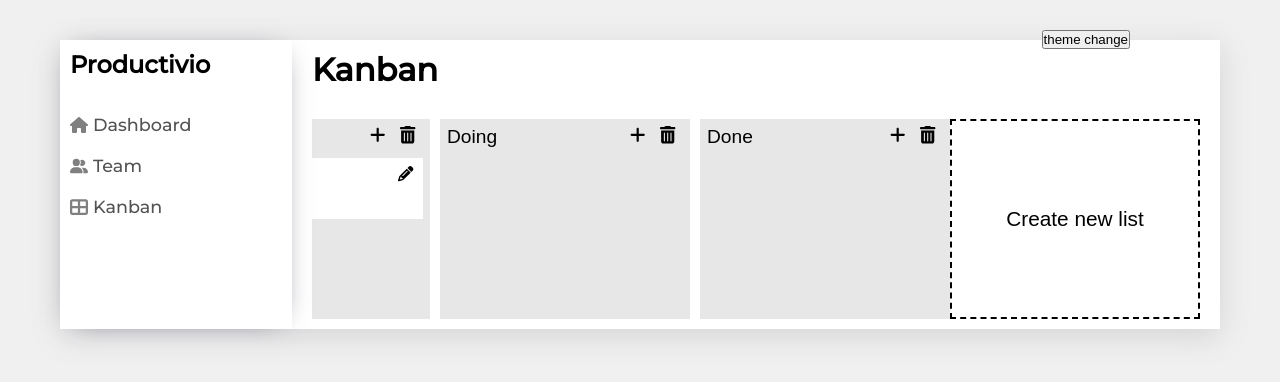
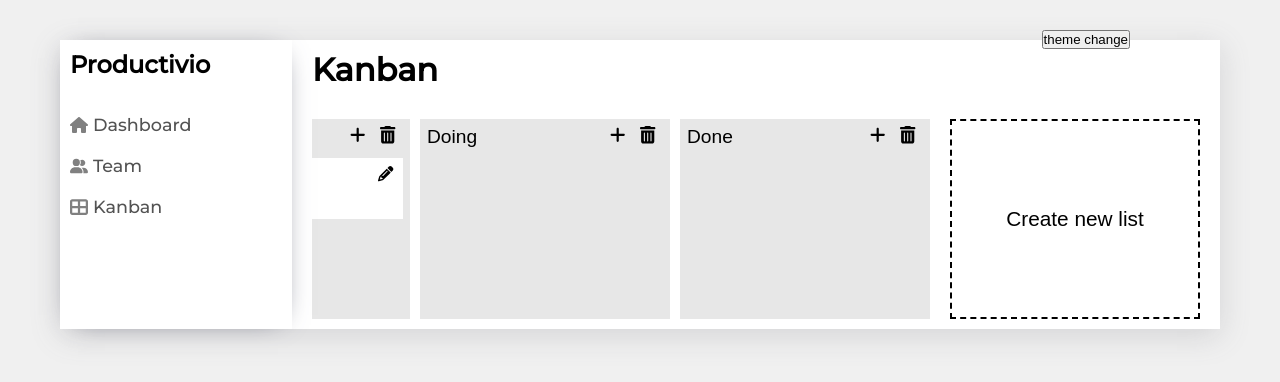
Before and after one commit to MichalKaniowski/kanban-board, a React (Vite) app: page / in a window 1280 px wide. Shown: the top 382 px of the page. Built offline with nearby package versions, Linux system fonts and the light colour scheme.

Commit message:
Add horizontal scrolling with mouse to listsContainer

```diff
--- a/src/components/kanbanboard/KanbanBoard.module.css
+++ b/src/components/kanbanboard/KanbanBoard.module.css
@@ -11,6 +11,7 @@
 .row {
   display: grid;
   grid-template-columns: 5fr 1fr;
+  gap: 20px;
 }
 
 .lists-container {
--- a/src/components/kanbanboard/KanbanBoard.tsx
+++ b/src/components/kanbanboard/KanbanBoard.tsx
@@ -13,6 +13,23 @@ export default function KanbanBoard() {
     const listsContainer = document.querySelector(
       "#lists-container"
     ) as Element;
+
+    //horizontal scrolling
+    window.addEventListener("wheel", function (e) {
+      const isInsideContainer =
+        e.target === listsContainer ||
+        listsContainer.contains(e.target as Node);
+
+      if (isInsideContainer) {
+        if (e.deltaY > 0) {
+          listsContainer.scrollLeft += 20;
+        } else {
+          listsContainer.scrollLeft -= 20;
+        }
+      }
+    });
+
+    //automatic scrolling when new list is added
     const listsLength = Number(listsContainer.children.length);
     if (listsLength === 0) {
       return;
@@ -31,7 +48,7 @@ export default function KanbanBoard() {
   return (
     <div className={styles["kanban-board"]}>
       <h1 className={styles["main-heading"]}>Kanban</h1>
-      <div className={styles["row"]}>
+      <div className={styles.row}>
         <div id="lists-container" className={styles["lists-container"]}>
           {lists.map((list) => (
             <KanbanList
```
